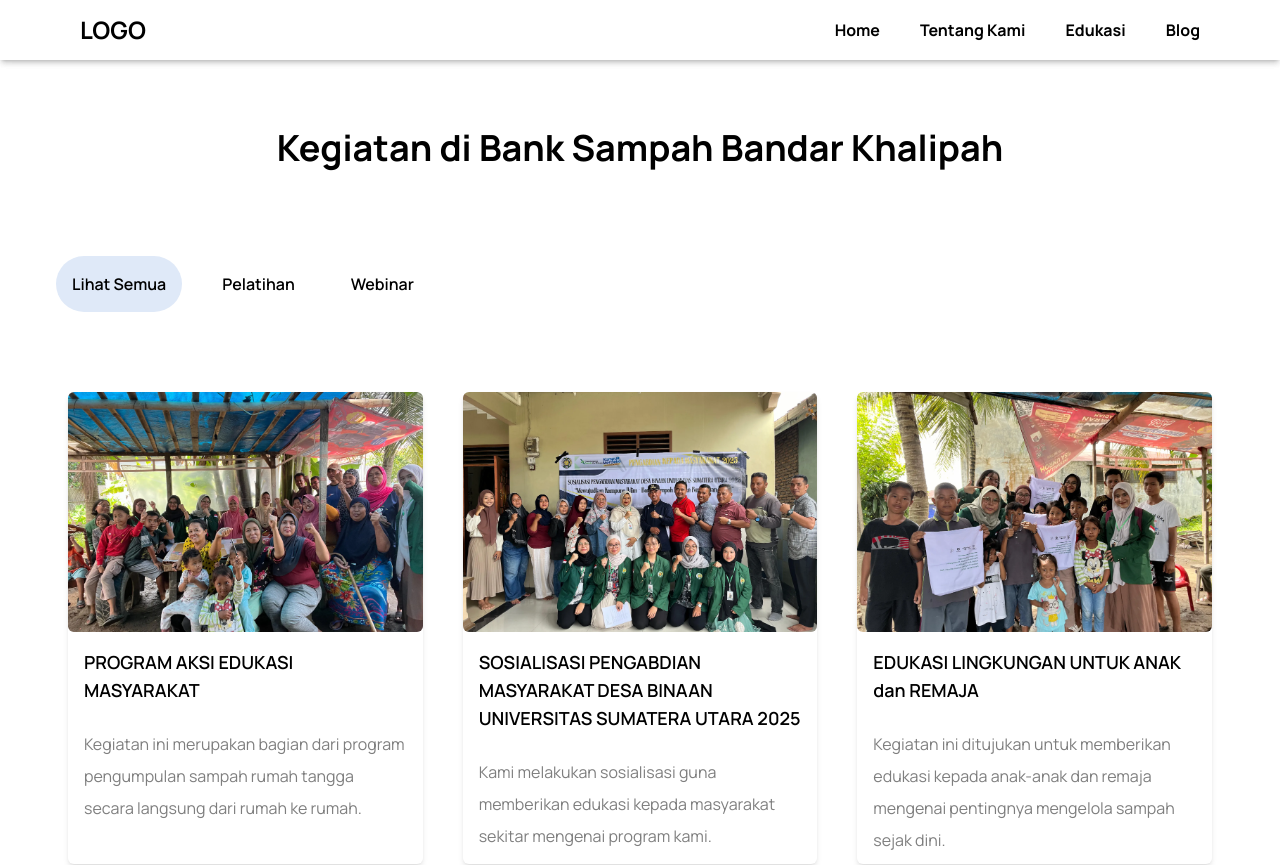
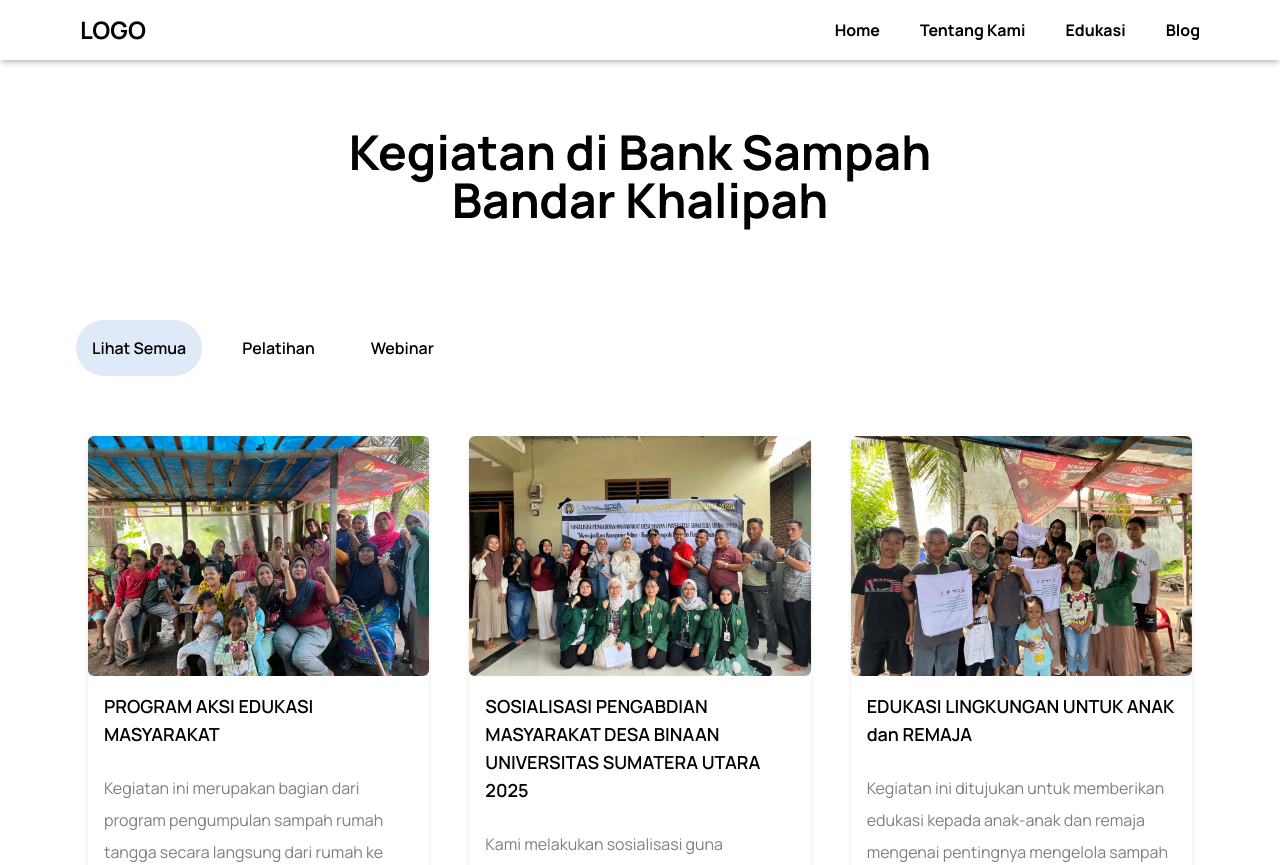
Before and after one commit to Bank-Sampah-Bandar-Khalipah/web-page, a React (Vite) app: page /kegiatan in a window 1280 px wide. Shown: the top 865 px of the page. Built offline with nearby package versions, Linux system fonts and the light colour scheme.

Commit message:
perbaikan style inkonsisten

```diff
--- a/src/Components/KegiatanPage/HeroKegiatan.jsx
+++ b/src/Components/KegiatanPage/HeroKegiatan.jsx
@@ -1,8 +1,8 @@
 const HeroKegiatan = () => {
   return (
     <section className="container mx-auto section-spacing mt-20">
-        <div className="text-center text-4xl font-bold w-full">
-            <h1>Kegiatan di Bank Sampah Bandar Khalipah</h1>
+        <div className="text-center text-5xl font-bold w-full">
+            <h1>Kegiatan di Bank Sampah <br />Bandar Khalipah</h1>
         </div>
     </section>
   )
--- a/src/Components/KegiatanPage/KegiatanCard.jsx
+++ b/src/Components/KegiatanPage/KegiatanCard.jsx
@@ -59,7 +59,7 @@ const KegiatanCard = () => {
   };
 
   return (
-    <section className="container mx-auto px-7 mt-10 mb-20">
+    <section className="container mx-auto section-spacing">
       {/* Filter Tabs */}
       <div className="flex items-center px-7">
         <ul className="flex items-center gap-6">
@@ -84,7 +84,7 @@ const KegiatanCard = () => {
       </div>
 
       {/* Cards */}
-      <div className="grid grid-cols-1 md:grid-cols-2 lg:grid-cols-3 mt-20 px-10 gap-10">
+      <div className="grid grid-cols-1 md:grid-cols-2 lg:grid-cols-3 mt-15 px-10 gap-10">
         {displayedData.map((item) => (
           <div key={item.id} className="text-lg space-y-4 rounded-md shadow-md">
             <img
```
